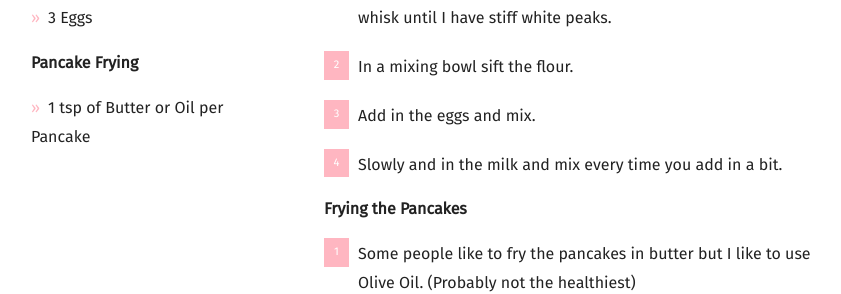
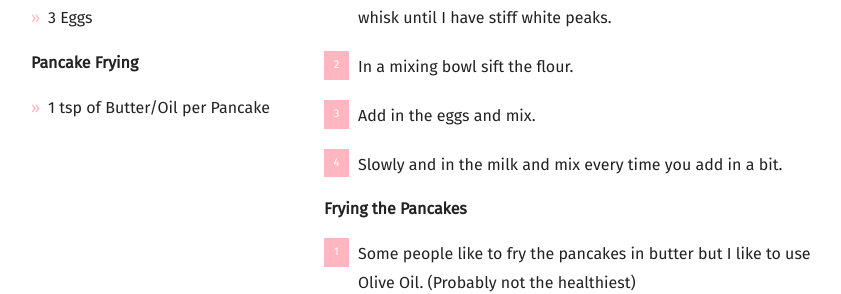
Before and after one commit to mcginleyireland/irishbaking.github.io, a Jekyll site: the page built from _posts/2021-03-07-irish-pancakes.md, in a window 1280 px wide and 900 px high, scrolled down 1824 px. Shown: the part 162-456 px from the top of the window, without its empty margins (59-900 px from the left). Built offline with Jekyll 4.4.1, drawn with Linux system fonts in a browser that asks for light colours; nearby versions of some CDN libraries; some web fonts are replaced.

```diff
--- a/_posts/2021-03-07-irish-pancakes.md
+++ b/_posts/2021-03-07-irish-pancakes.md
@@ -17,7 +17,7 @@ recipe:
 
     **Pancake Frying**
 
-    * 1 tsp of Butter or Oil per Pancake
+    * 1 tsp of Butter/Oil per Pancake
   directions_markdown: |-
     **Pancake Batter**
 
@@ -31,7 +31,6 @@ recipe:
     5. Some people like to fry the pancakes in butter but I like to use Olive Oil. (Probably not the healthiest)
     6. When  you have lightly greased the frying pan with the oil/butter and it has come to temperature, add some of the pancake batter.
     7. When the top side is no longer wet, flip it over.
-
 
 ---
 I was a little bit late posting this, but Pancake Tuesday is my favourite day of the year. This is the way my Mam makes it and it's such a reminder of my childhood when I make it this way.
```
